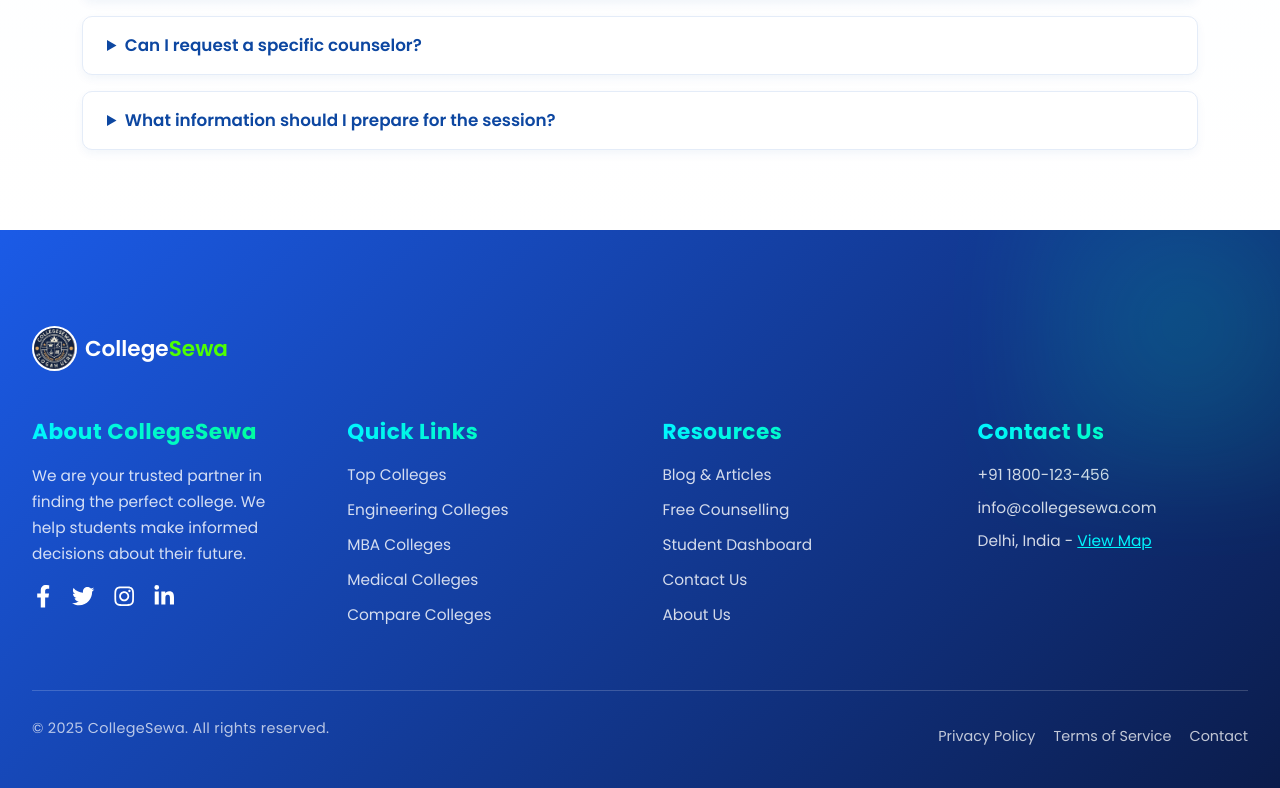
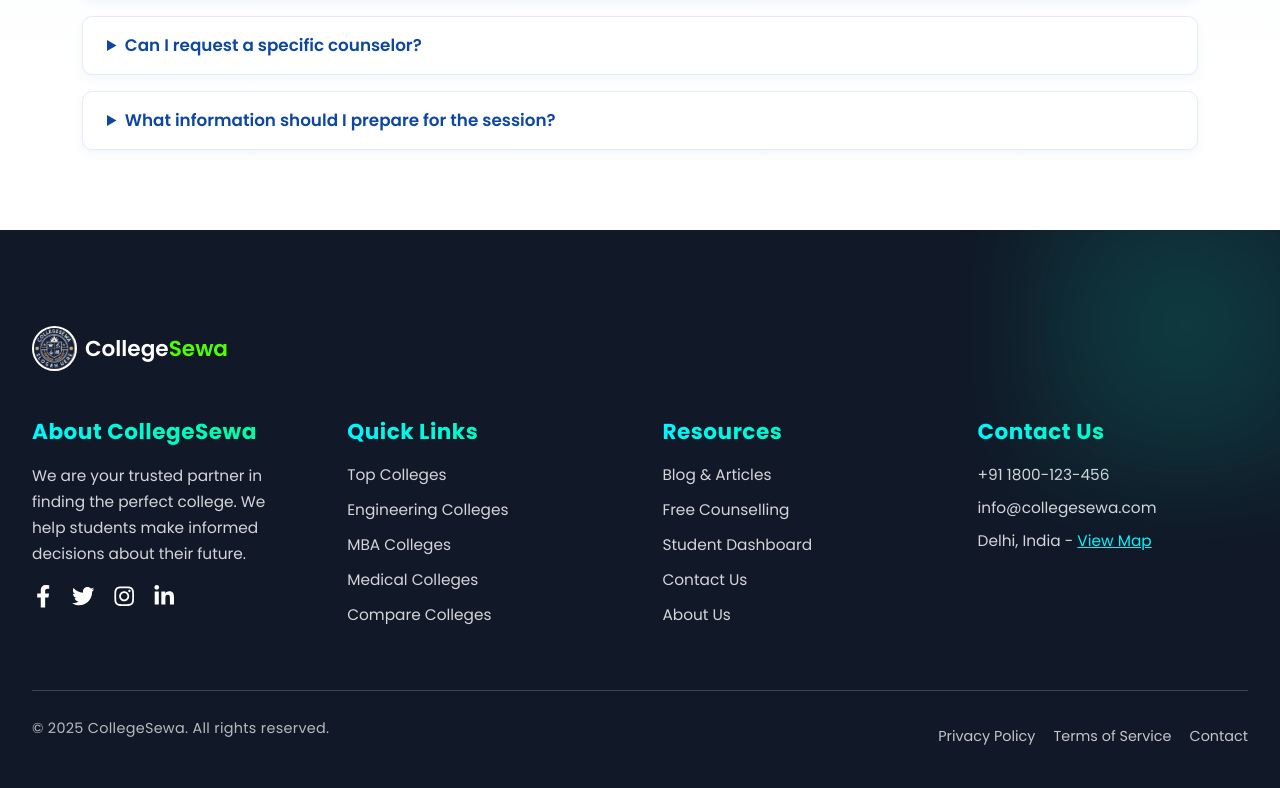
Before and after one commit to rays-project/collegesewa-public, a React (Vite) app in the folder collegeSewa/: page /Counselling in a window 1280 px wide. Shown: the part 2025-2813 px from the top of the page. Built offline with nearby package versions, Linux system fonts and the light colour scheme.

Commit message:
footer background color change

```diff
--- a/collegeSewa/src/components/footer/Footer.css
+++ b/collegeSewa/src/components/footer/Footer.css
@@ -1,5 +1,6 @@
 .footer-section {
-  background: linear-gradient(135deg, #1b5be7, #0b1c4b);
+  /* background: linear-gradient(135deg, #1b5be7, #0b1c4b); */
+  background-color: #111827;
   color: #fff;
   font-family: 'Poppins', sans-serif;
   padding: 6rem 2rem 2rem;
@@ -13,7 +14,7 @@
   position: absolute;
   width: 350px;
   height: 350px;
-  background: radial-gradient(circle, rgba(0,255,200,0.25), transparent);
+  background: radial-gradient(circle, rgba(0, 255, 200, 0.25), transparent);
   top: -80px;
   right: -80px;
   filter: blur(40px);
@@ -45,7 +46,7 @@
 /* About Text */
 .footer-about p {
   font-size: 0.96rem;
-  color: rgba(255,255,255,0.82);
+  color: rgba(255, 255, 255, 0.82);
   line-height: 1.7;
   margin-bottom: 18px;
 }
@@ -80,7 +81,7 @@
   margin-bottom: 12px;
   cursor: pointer;
   font-size: 0.96rem;
-  color: rgba(255,255,255,0.82);
+  color: rgba(255, 255, 255, 0.82);
   transition: all 0.3s ease;
 }
 
@@ -94,7 +95,7 @@
 .footer-contact p {
   font-size: 0.96rem;
   margin-bottom: 10px;
-  color: rgba(255,255,255,0.82);
+  color: rgba(255, 255, 255, 0.82);
 }
 
 .map-link {
@@ -111,7 +112,7 @@
 
 /* Footer Bottom */
 .footer-bottom {
-  border-top: 1px solid rgba(255,255,255,0.18);
+  border-top: 1px solid rgba(255, 255, 255, 0.18);
   padding-top: 1.7rem;
   display: flex;
   justify-content: space-between;
@@ -121,7 +122,7 @@
 
 .footer-bottom p {
   font-size: 0.9rem;
-  color: rgba(255,255,255,0.7);
+  color: rgba(255, 255, 255, 0.7);
   letter-spacing: 0.3px;
 }
 
@@ -129,7 +130,7 @@
   display: flex;
   gap: 18px;
   font-size: 0.9rem;
-  color: rgba(255,255,255,0.75);
+  color: rgba(255, 255, 255, 0.75);
 }
 
 .footer-legal span {
```
